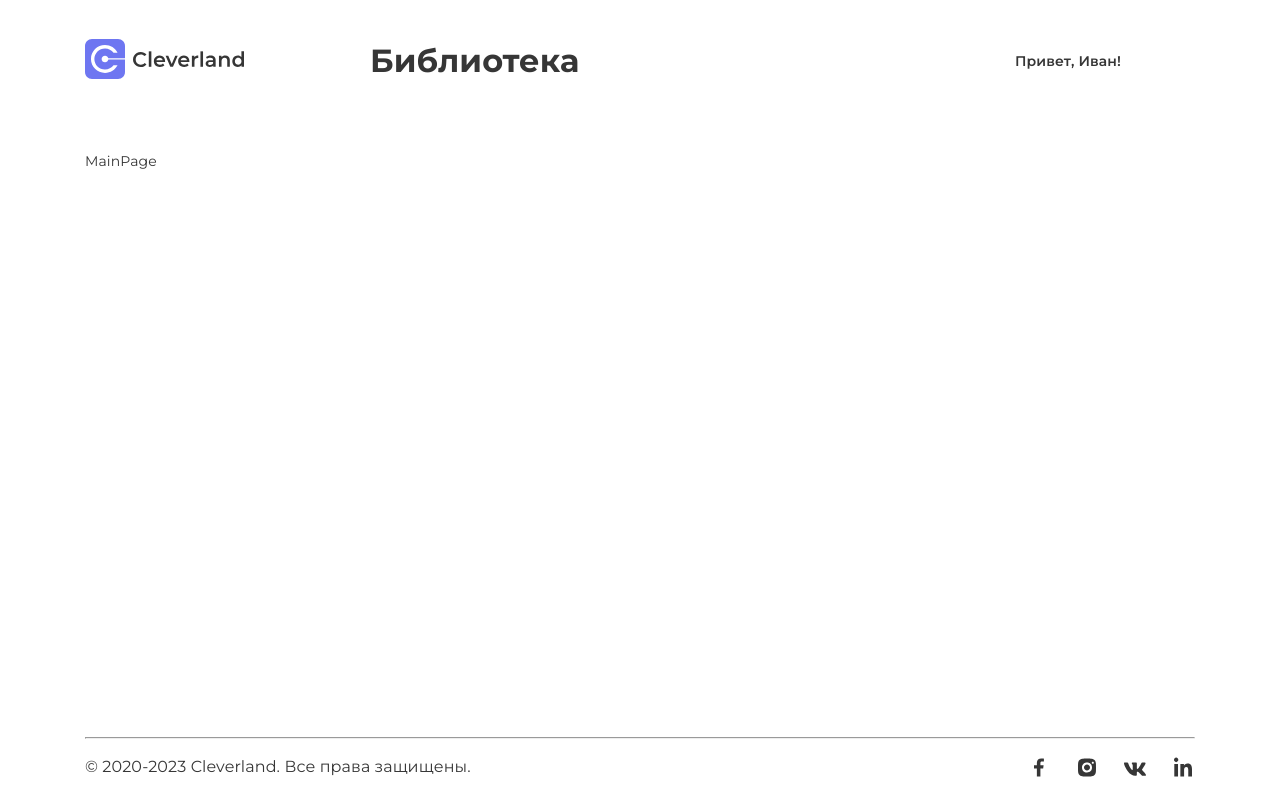
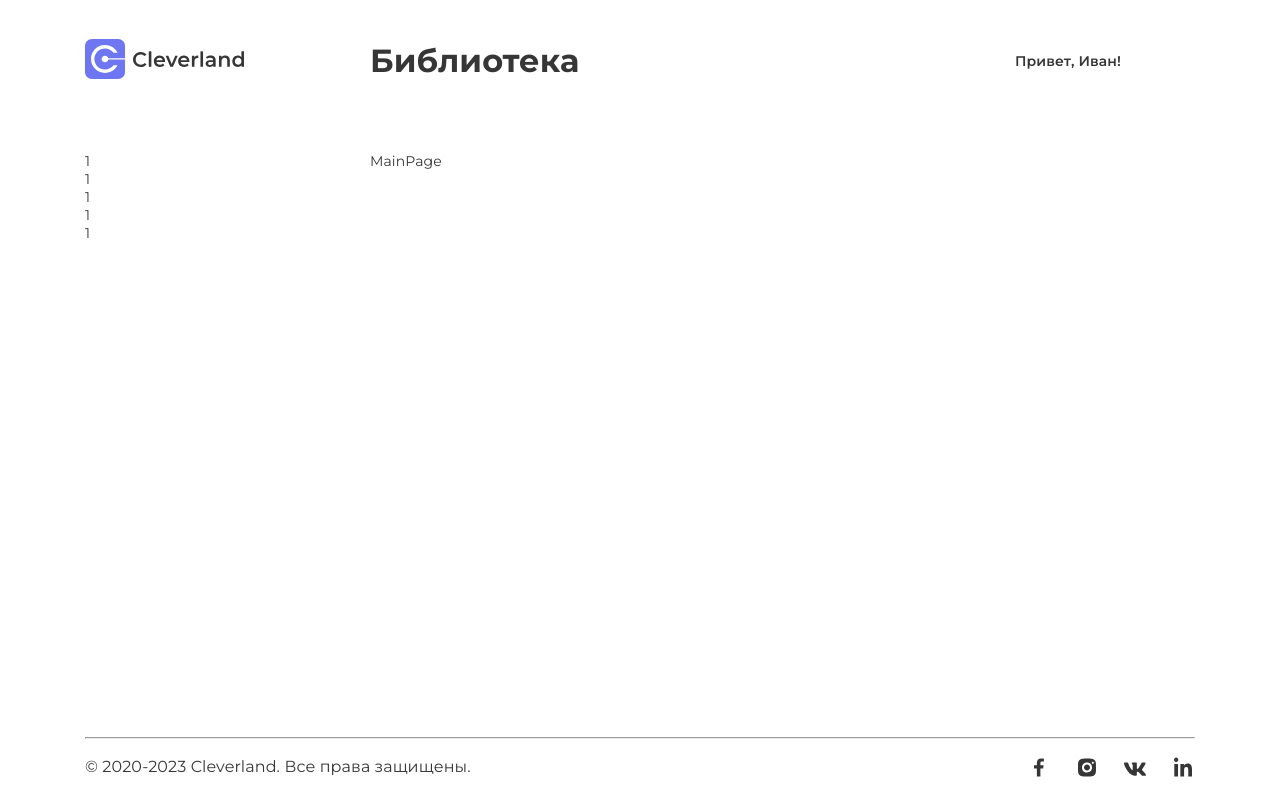
Before and after one commit to Defou1ts/sprint1-Defou1ts, a React (Create React App) app: page /#/books/all in a window 1280 px wide. Built offline with nearby package versions, Linux system fonts and the light colour scheme; some icons are missing.

Commit message:
created main page layout

```diff
--- a/src/components/index.ts
+++ b/src/components/index.ts
@@ -10,3 +10,4 @@ export * from './layouts/layout/layout';
 export * from './layouts/layout/header/header';
 export * from './layouts/layout/footer/footer';
 export * from './layouts/layout-main-page/layout-main-page';
+export * from './layouts/layout-main-page/sidebar/sidebar';
--- /dev/null
+++ b/src/components/layouts/layout-main-page/layout-main-page.module.css
@@ -0,0 +1,15 @@
+.layout {
+    display: grid;
+    grid-template-columns: minmax(255px, 279px) auto;
+    gap: 0 6px;
+}
+
+@media screen and (max-width: 768px) {
+    .layout {
+        display: grid;
+        grid-template-columns: minmax(255px, 279px) auto;
+    }
+    .sidebar {
+        display: none;
+    }
+}
--- a/src/components/layouts/layout-main-page/layout-main-page.tsx
+++ b/src/components/layouts/layout-main-page/layout-main-page.tsx
@@ -1,7 +1,12 @@
 import { Outlet } from 'react-router-dom';
 
+import { Sidebar } from './sidebar/sidebar';
+
+import styles from './layout-main-page.module.css';
+
 export const LayoutMainPage = () => (
-    <div>
+    <div className={styles.layout}>
+        <Sidebar className={styles.sidebar} />
         <Outlet />
     </div>
 );
--- /dev/null
+++ b/src/components/layouts/layout-main-page/sidebar/sidebar.props.ts
@@ -0,0 +1,3 @@
+import React from 'react';
+
+export type SidebarProps = React.HTMLAttributes<HTMLDivElement>;
--- /dev/null
+++ b/src/components/layouts/layout-main-page/sidebar/sidebar.tsx
@@ -0,0 +1,17 @@
+import cn from 'classnames';
+
+import { SidebarProps } from './sidebar.props';
+
+import styles from './sidebar.module.css';
+
+export const Sidebar = ({ className, ...props }: SidebarProps) => (
+    <nav className={cn(className, styles.sidebar)} {...props}>
+        <ul>
+            <li>1</li>
+            <li>1</li>
+            <li>1</li>
+            <li>1</li>
+            <li>1</li>
+        </ul>
+    </nav>
+);
--- a/src/components/layouts/layout/header/header.module.css
+++ b/src/components/layouts/layout/header/header.module.css
@@ -3,8 +3,9 @@
     display: grid;
     grid-template-columns: 279px auto auto;
     align-items: center;
-    gap: 6px;
+		gap: 0px 6px;
 }
+
 .user {
     display: grid;
     grid-template-columns: auto auto;
```
Also changed, not shown: src/components/layouts/layout-main-page/sidebar/sidebar.module.css (added), src/components/layouts/layout/layout.tsx (indentation only).
